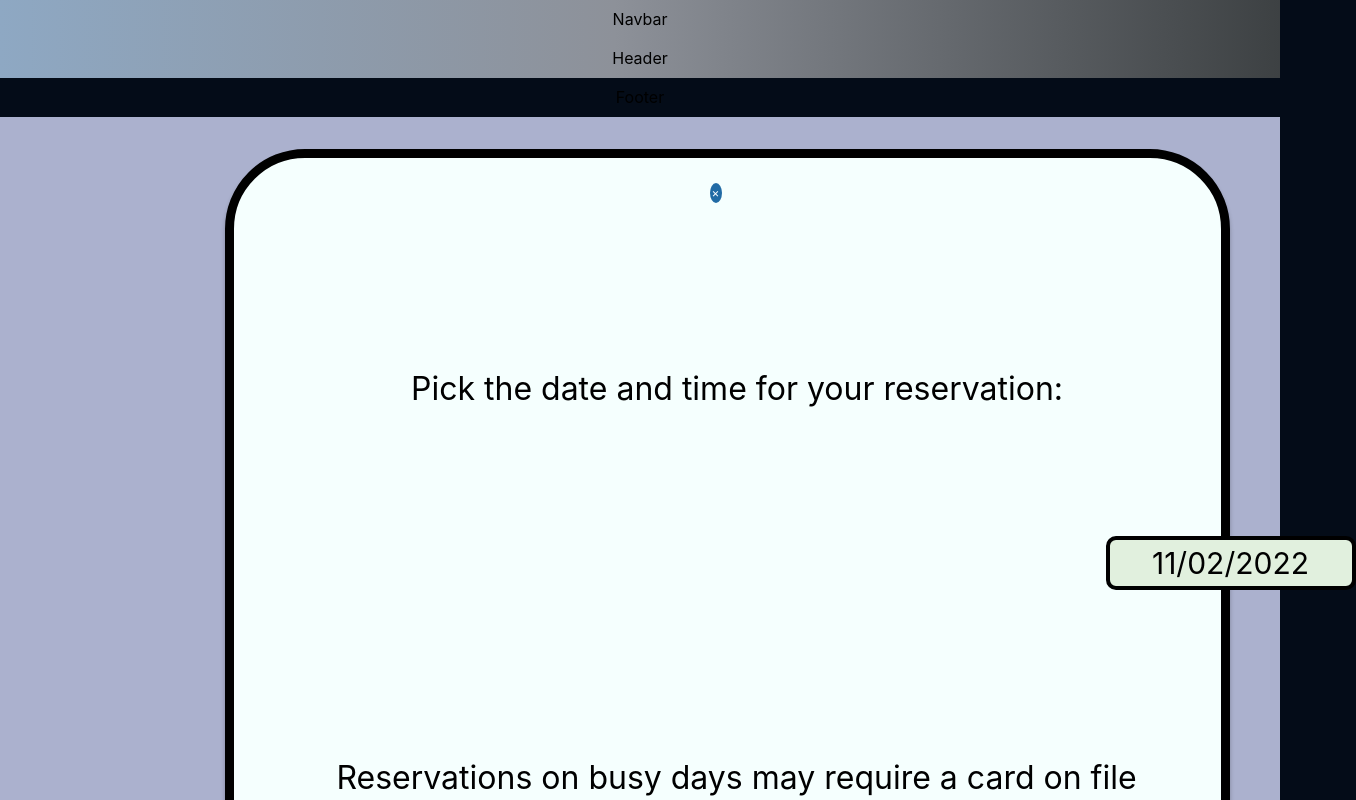
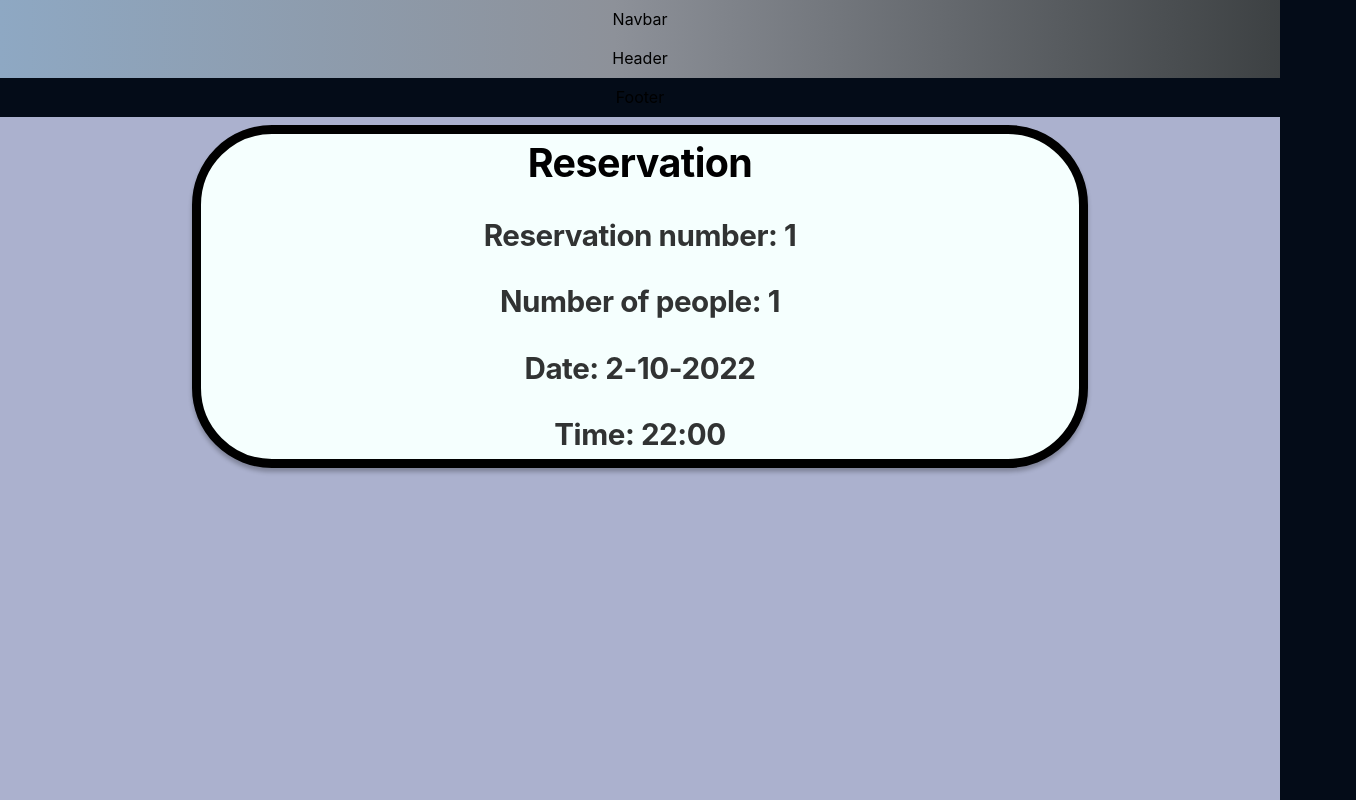
Before and after one commit to juanzenay/softwareengr, a React (Create React App) app: page /reservation in a window 1280 px wide. Shown: the top 800 px of the page, 1356 px wide, since content can reach past the window. Built offline with nearby package versions, Linux system fonts and the light colour scheme.

Commit message:
routers and better css

```diff
--- a/package.json
+++ b/package.json
@@ -13,6 +13,7 @@
     "react-datepicker": "^4.8.0",
     "react-dom": "^18.2.0",
     "react-icons": "^4.6.0",
+    "react-router-dom": "^6.4.3",
     "react-scripts": "5.0.1",
     "web-vitals": "^2.1.4"
   },
--- a/src/App.js
+++ b/src/App.js
@@ -3,9 +3,15 @@ import React from 'react'
 import { Navbar } from './components'; //add in any components
 import { Footer, Header } from './containers'; //adds in containers
 import { Datetime } from './pages'; //add in any pages
+import Checkout from './pages/checkout/checkout.jsx';
+import ViewReservation from './pages/viewReservation/viewreservation.jsx';
+import { Route, Routes, Navigate, useNavigate } from 'react-router-dom';
+
 import './App.css';
 
 const App = () => {
+  let navigate = useNavigate();
+
   return (
     <div classname = "App">
         <div className="gradient__bg">
@@ -13,8 +19,12 @@ const App = () => {
           <Header />
         </div >
         <Footer />
-
-        <Datetime />
+				<Routes>
+					<Route path="/" element={<Datetime navigate = {navigate}/>} />
+					<Route path="/checkout" element={<Checkout navigate = {navigate}/>} />
+					<Route path="/reservation" element={<ViewReservation navigate = {navigate}/>} />
+					<Route path="*" element={<Navigate replace to="/" />} />
+				</Routes>
 
     </div>
   )
--- a/src/index.css
+++ b/src/index.css
@@ -14,11 +14,32 @@
   --color-subtext: #FF8A71;
 }
 
-* {
+.bg2{
+  /*Background*/
+  min-width: 1000px;
+  height: 100vh;
+  width: 100vw;
+  background: #ABB1CE;
+
+  background-position: center;
+  background-repeat: no-repeat;
+  background-size: cover;
+
+}
+
+.main_rectangle2{
+  /*Big rectangle wrapper*/
   box-sizing: border-box;
-  padding: 0;
-  margin: 0;
-  scroll-behavior: smooth;
+
+  position: relative;
+  width: 70%;
+  left: 15%;
+  top: 1%;
+
+  background: #F5FFFE;
+  border: 9px solid #000000;
+  box-shadow: 0px 4px 4px rgba(0, 0, 0, 0.25);
+  border-radius: 80px;
 }
 
 .standard-button, .secondary-button {
--- a/src/index.js
+++ b/src/index.js
@@ -1,7 +1,14 @@
 import React from 'react';
 import ReactDOM from 'react-dom';
+import { BrowserRouter } from 'react-router-dom';
+
 
 import App from './App';
 import './index.css';
 
-ReactDOM.render(<App />, document.getElementById('root')); //routes to index.html
+ReactDOM.render(
+    <BrowserRouter  basename={process.env.PUBLIC_URL}>
+      <App/>
+    </BrowserRouter>,
+    document.getElementById('root')
+  )
--- a/src/pages/checkout/checkout.css
+++ b/src/pages/checkout/checkout.css
@@ -1,8 +1,23 @@
-.checkout-content {
-    justify-content: center;
+.checkout-content, .checkout-account-content {
     clear: both;
     display: flex;
-    flex-direction: row;
+    flex-direction: column;
+    flex: .65;
+  }
+
+  .checkout-account-content{
+    display: flex;
+    justify-content: center;
+    text-align: center;
+    margin: auto;
+    margin-top: 5%;
+    box-sizing: border-box;
+    background: #F5FFFE;
+    border: 2px solid #000000;
+    box-shadow: 0px 2px 2px rgba(0, 0, 0, 0.25);
+    border-radius: 10px;
+    width: 40%;
+    min-width: 400px;
   }
 
   .checkout-title {
@@ -28,22 +43,11 @@
     line-height: 49px;
     letter-spacing: -0.015em;
     color: rgba(0, 0, 0, 0.8);
-  }
-
-  .checkout-label {
     font-weight: bold;
     margin-top: 2%;
-  }
+    }
 
-  .checkout-content {
-    flex-direction: column;
-  }
 
-  .checkout-content {
-    flex: .65;
-    text-align: left;
-    margin-left: 10%;
-  }
 
   .checkout-account-div {
     justify-content: center;
--- a/src/pages/checkout/checkout.jsx
+++ b/src/pages/checkout/checkout.jsx
@@ -2,9 +2,9 @@ import React, { useState, useEffect } from 'react';
 
 import './checkout.css';
 
-const Checkout = () => {
+const Checkout = ({navigate}) => {
     let requireCredit = true
-    let signedIn = true
+    let signedIn = false
     const today = new Date()
     let data = {'peoplenum': 1, 'date': today.getDate()+'-'+ today.getMonth() + '-' + today.getFullYear(), 'time':`${today.getHours()}:00`};
     const [ccname, setCCName] = useState('');
@@ -29,6 +29,8 @@ const Checkout = () => {
 		e.stopPropagation();
         if(requireCredit){
             toggleInputCredit(e);
+        }else{
+            navigate('/reservation');
         }
     };
     const handleCVV = (e) => {
@@ -46,7 +48,8 @@ const Checkout = () => {
     }
 
 	return (
-		<div>
+            <div className = "bg2">
+                <div className="main_rectangle2">
                     <div className="checkout-content">
                         <div className='checkout-content'>
                             <label className="checkout-title">Checkout</label>
@@ -56,10 +59,10 @@ const Checkout = () => {
                         </div>
                     </div>
                     {!signedIn && <form id="checkout-account-form" action="/" method="get">
-                <div className="checkout-content" style={{marginTop: '5%'}}>
+                        <div className="checkout-account-content">
                             <div className='checkout-content'>
-                        <label className="checkout-account-label">Create an account or login to save your reservation</label>
-                            <div className="checkout-content"><label className="checkout-account-label" onClick={changeLoginRegister} style={{cursor: 'pointer'}}>Already have an account?</label></div>
+                                <label className="checkout-account-label" >Create an account or login to save your reservation</label>
+                                    <div className="checkout-content"><label className="checkout-account-label"  onClick={changeLoginRegister} style={{cursor: 'pointer', textDecoration:'underline', color:'blue'}}>Already have an account?</label></div>
 
                                 <div className="checkout-content">
                                     <label className="checkout-account-label">Username: </label>
@@ -87,7 +90,7 @@ const Checkout = () => {
                                     />
                                 </div>
                                 <button type="submit" className="standard-button" style={{minWidth:'150px',
-                            width:'10%', fontSize:'12px', marginLeft:'25%', padding:'0.5rem'}}>
+                                    width:'10%', fontSize:'100%', padding:'0.5rem'}}>
                                     {hasAccount?'Login' :'Create account'}
                                 </button>
 
@@ -96,7 +99,9 @@ const Checkout = () => {
                         </div>
 
                     </form>}
-            <div className="checkout-flexrow" style={{margin: '2% auto 2%'}}>
+
+                    </div>
+                    <div className="checkout-flexrow" style={{margin: 'auto'}}>
                             <button type="button"  className="secondary-button">
                                 Back
                             </button>
@@ -137,14 +142,14 @@ const Checkout = () => {
                                                 onChange={e=>handleCVV(e)}></input>
                                             <label className="cc-popup-text">Expiration date: </label>
                                             <input
-                                        type="date"
+                                                type="month"
                                                 className="cc-popup-textfield"
                                                 name="ccdate"
                                                 required={true}
                                                 value={ccdate}
                                                 onChange={e=>setCCDate(e.target.value)}></input>
                                         </div>
-							<button className="cc-popup-confirm">Confirm</button>
+                                    <button className="cc-popup-confirm" onClick={() => navigate('/reservation')}>Confirm</button>
                                     <button onClick={toggleInputCredit} className="cc-popup-cancel">Cancel</button>
                                 </div>
                             </div>}
--- a/src/pages/datetime/Datetime.jsx
+++ b/src/pages/datetime/Datetime.jsx
@@ -4,7 +4,7 @@ import react, { useState } from "react";
 import DatePicker from "react-datepicker";
 import "react-datepicker/dist/react-datepicker.css";
 
-const Datetime = () => {
+const Datetime = ({navigate}) => {
   const [startDate, setStartDate] = useState(new Date());
 
   let handleColor = (time) => {
--- a/src/pages/viewReservation/viewreservation.css
+++ b/src/pages/viewReservation/viewreservation.css
@@ -0,0 +1,25 @@
+.viewreservation-label {
+    font-style: normal;
+    font-size: 29.5781px;
+    line-height: 49px;
+    letter-spacing: -0.015em;
+    color: rgba(0, 0, 0, 0.8);
+    font-weight: bold;
+    margin-top: 2%;
+    }
+
+.viewreservation-title {
+        font-style: normal;
+        font-weight: 700;
+        font-size: 39.4375px;
+        line-height: 59px;
+        letter-spacing: -0.015em;
+        color: #000000;
+}
+
+.viewreservation-content{
+    clear: both;
+    display: flex;
+    flex-direction: column;
+    flex: .65;
+}
--- a/src/pages/viewReservation/viewreservation.jsx
+++ b/src/pages/viewReservation/viewreservation.jsx
@@ -2,14 +2,15 @@ import React, { useState, useEffect } from 'react';
 
 import './viewreservation.css';
 
-const ViewReservation = () => {
+const ViewReservation = (navigate) => {
 
     const today = new Date()
     let data = {'resnum':1, 'peoplenum': 1, 'date': today.getDate()+'-'+ today.getMonth() + '-' + today.getFullYear(), 'time':`${today.getHours()}:00`};
 
 	return (
 		<div>
-			<div className="viewreservation-content">
+			<div className="bg2">
+				<div className="main_rectangle2">
 					<div className='viewreservation-content'>
 						<label className="viewreservation-title">Reservation</label>
 						<label className="viewreservation-label">Reservation number: {data.resnum}</label>
@@ -19,6 +20,7 @@ const ViewReservation = () => {
 					</div>
 				</div>
             </div>
+        </div>
 	);
 };
 
```
Also changed, not shown: 1 other file (tests, documents, lock files or other folders). Lines whose indentation alone changed are shown as unchanged.
